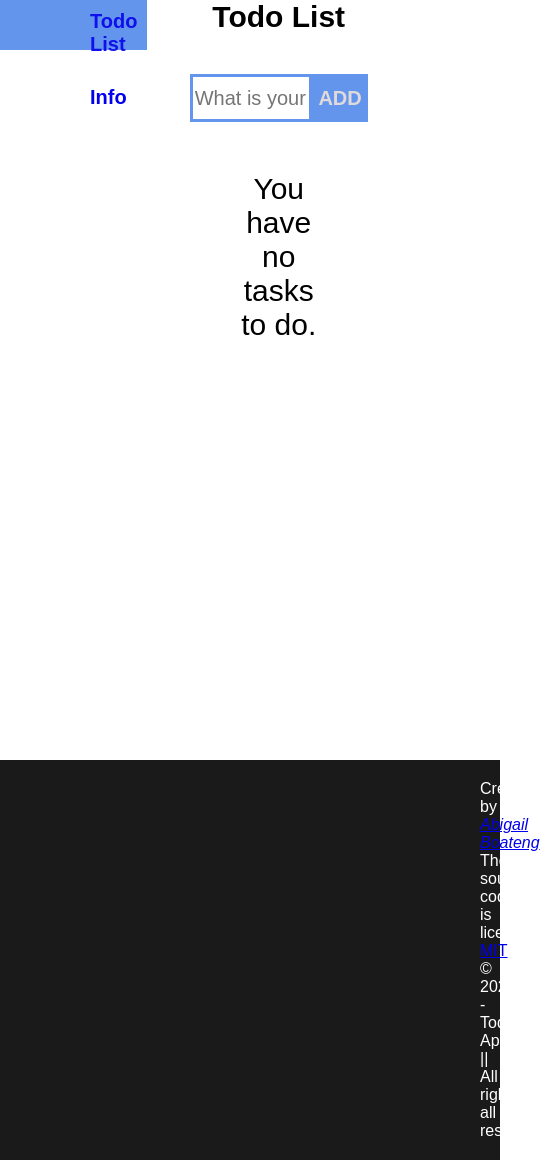
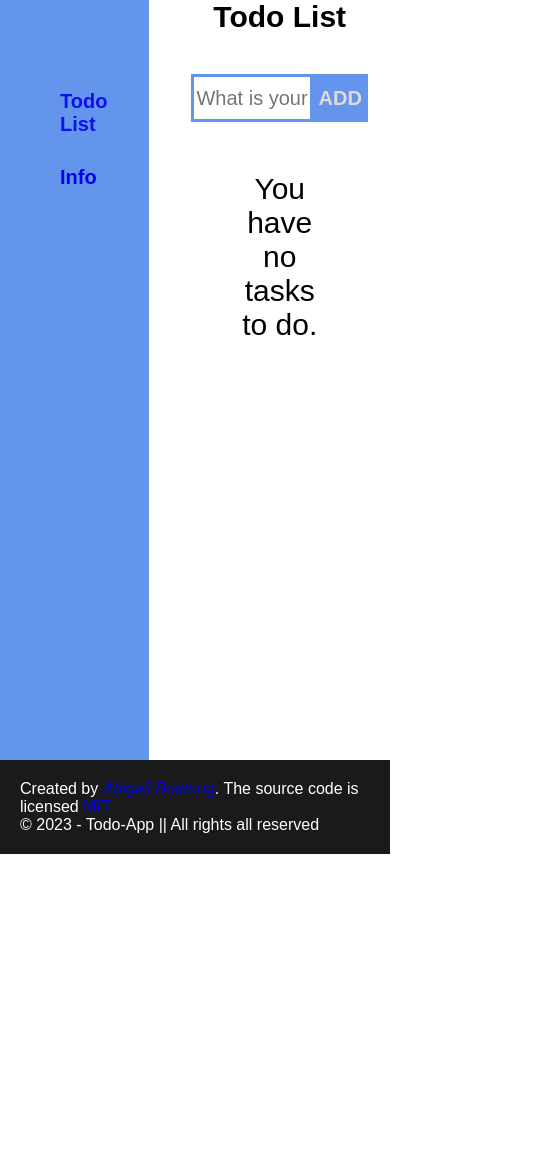
Before and after one commit to abenaTenkorang/React_tutorial, a React (Create React App) app: page / in a window 390 px wide. Shown: the whole page, 544 px wide, since content can reach past the window. After the commit the page ends 854 px from the top, so only its background shows below. Built offline with nearby package versions, Linux system fonts and the light colour scheme.

Commit message:
Add style to smaller screens

```diff
--- a/src/App.css
+++ b/src/App.css
@@ -231,10 +231,11 @@ footer {
 @media screen and (max-width: 768px) {
   .App-content {
     grid-template-columns: 1fr;
+    height: 100vh;
   }
 
   aside {
-    height: 50px;
+    height: 100%;
   }
 
   section {
@@ -244,7 +245,7 @@ footer {
   .aside-ul {
     list-style-type: none;
     display: block;
-    margin-top: 0;
+    margin: 5rem 2rem 0 0;
   }
 
   .aside-li {
@@ -252,4 +253,13 @@ footer {
     margin-bottom: 10px;
     padding: 10px;
   }
+
+  footer {
+    background-color: #1b1a1a;
+    padding: 20px;
+    color: white;
+    font-weight: 500;
+    font-family: 'Poppins', sans-serif;
+   /* padding-left: 30rem;*/
+  }
 }
```
